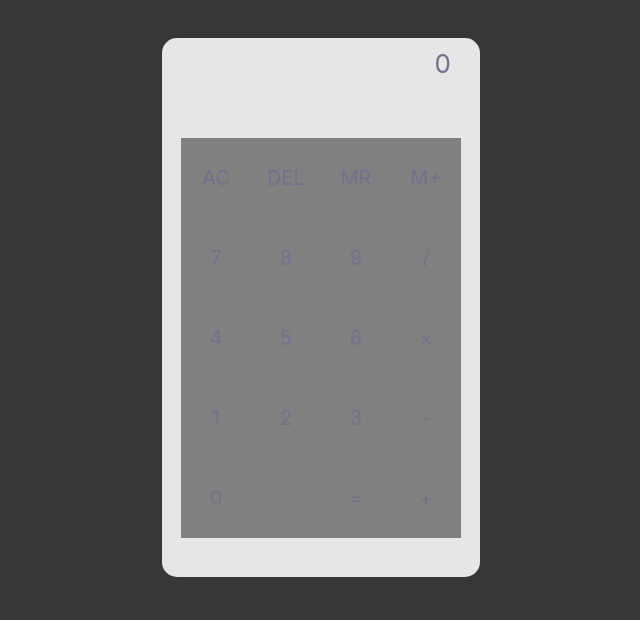
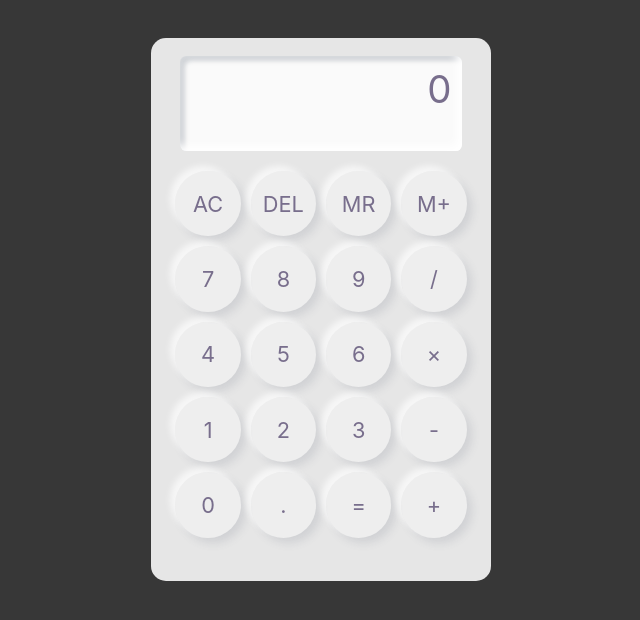
Before and after one commit to garilka/react-calculator, a React (Create React App) app in the folder client/: page / in a window 1280 px wide. Shown: the top 620 px of the page, without its empty margins (319-959 px from the left). Built offline with nearby package versions, Linux system fonts and the light colour scheme.

Commit message:
feat(calculator/client/src/components): add css

```diff
--- a/client/src/components/Button/Button.css
+++ b/client/src/components/Button/Button.css
@@ -2,8 +2,11 @@
   display: flex;
   justify-content: center;
   align-items: center;
-  height: 4em;
-  width: 70px;
-  font-size: 20px;
-  background-color: grey;
+  height: 3em;
+  width: 3em;
+  font-size: 1.7vw;
+  border-radius: 2em;
+  margin: 5px;
+  background-color: rgba(255, 255, 255, 0.322);
+  box-shadow: -5px -5px 6px rgba(255, 255, 255, 0.664), 5px 5px 8px rgba(94, 104, 121, 0.158);
 }
--- a/client/src/components/Display/Display.css
+++ b/client/src/components/Display/Display.css
@@ -1,18 +1,25 @@
 .display {
+  margin: 10px;
+  margin-top: 6%;
+  margin-bottom: 5%;
   display: flex;
-  justify-content: flex-end;
+  justify-content: center;
   align-items: flex-end;
   flex-direction: column;
-  height: 5em;
+  height: 20%;
   padding: 10px;
+  background-color: rgb(250, 250, 250);
+  box-shadow: inset -5px -5px 9px rgba(255, 255, 255, 0.986), inset 5px 5px 4px rgba(94, 104, 121, 0.26);
+  border-radius: 0.5vw;
 }
 
 .result {
   flex: 1;
-  font-size: 26px;
+  font-size: 3vw;
 }
 
 .equation {
+  min-height: 1.4em;
   flex: 1;
-  font-size: 21px;
+  font-size: 1.6vw;
 }
```
